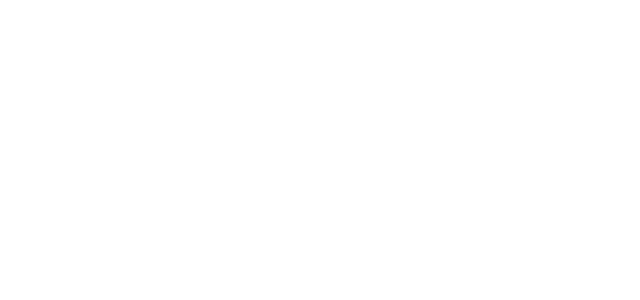
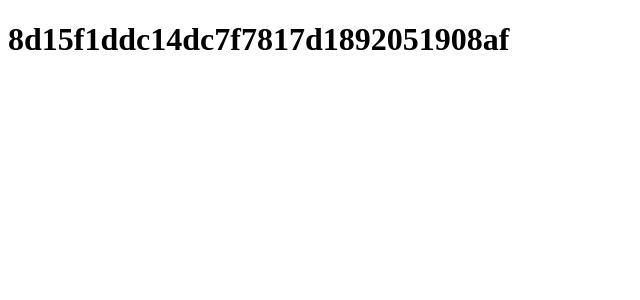
Before and after one commit to Denis-Turbatu/vite-boolflix, a Vue app: page / in a window 1280 px wide. Shown: the top 300 px of the page, without its empty margins (0-640 px from the left). Built offline with nearby package versions, Linux system fonts and the light colour scheme.

Commit message:
feat: store.js + dependencies + tests for working code

```diff
--- a/src/App.vue
+++ b/src/App.vue
@@ -1,11 +1,17 @@
 <script>
+import {store} from './store.js';
+
 export default {
-
+    data() {
+        return {
+            store,
+        }
+    },
 }
 </script>
 
 <template>
-
+    <h1>{{this.store.apiKey}}</h1>
 </template>
 
 <style lang="scss">
--- /dev/null
+++ b/src/store.js
@@ -0,0 +1,8 @@
+import {reactive} from "vue";
+
+export const store = reactive({
+    apiKey: "8d15f1ddc14dc7f7817d1892051908af",
+    searchQuery: "",
+    moviesArray: [],
+    tvArray: [],
+});
```
